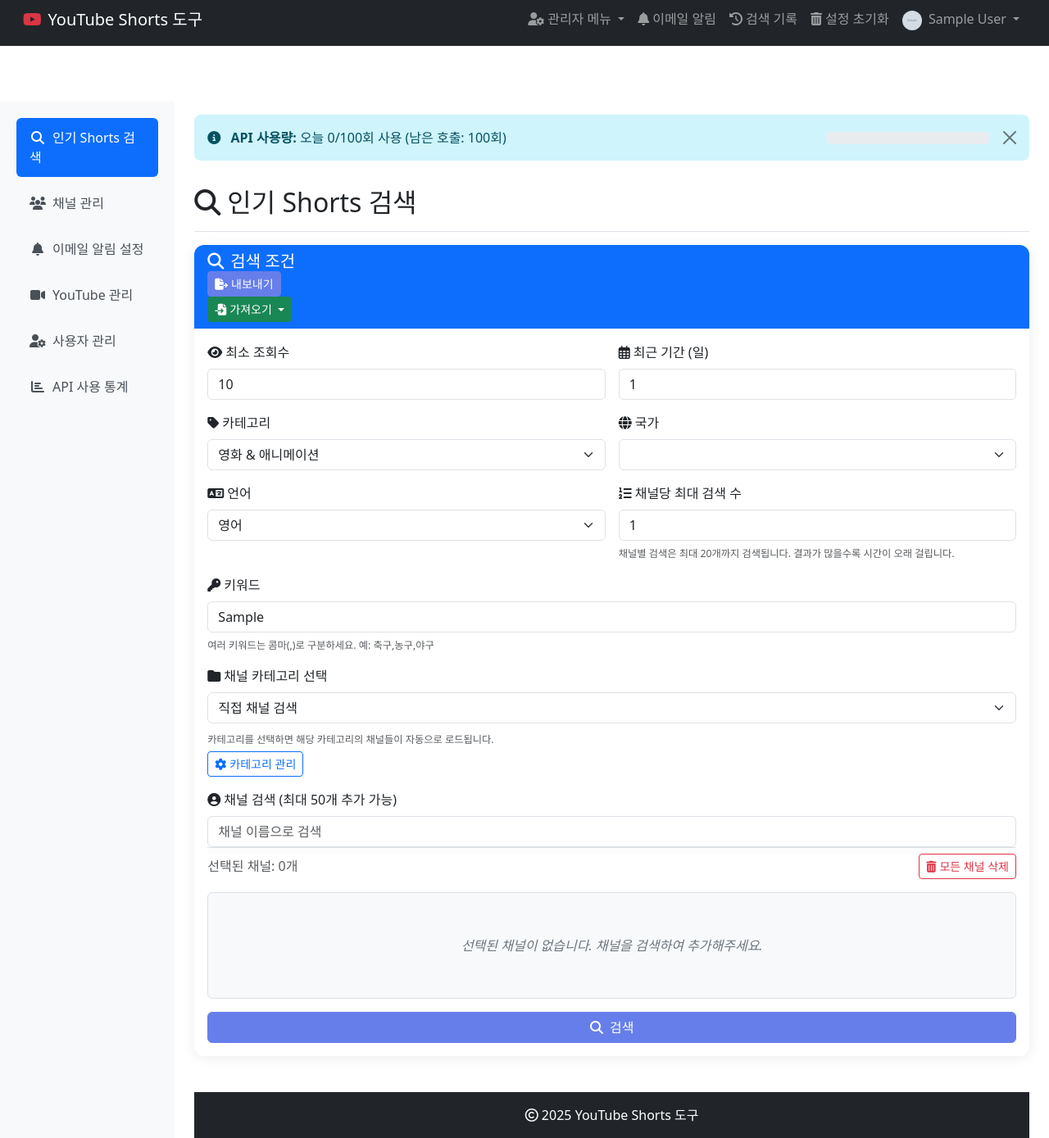
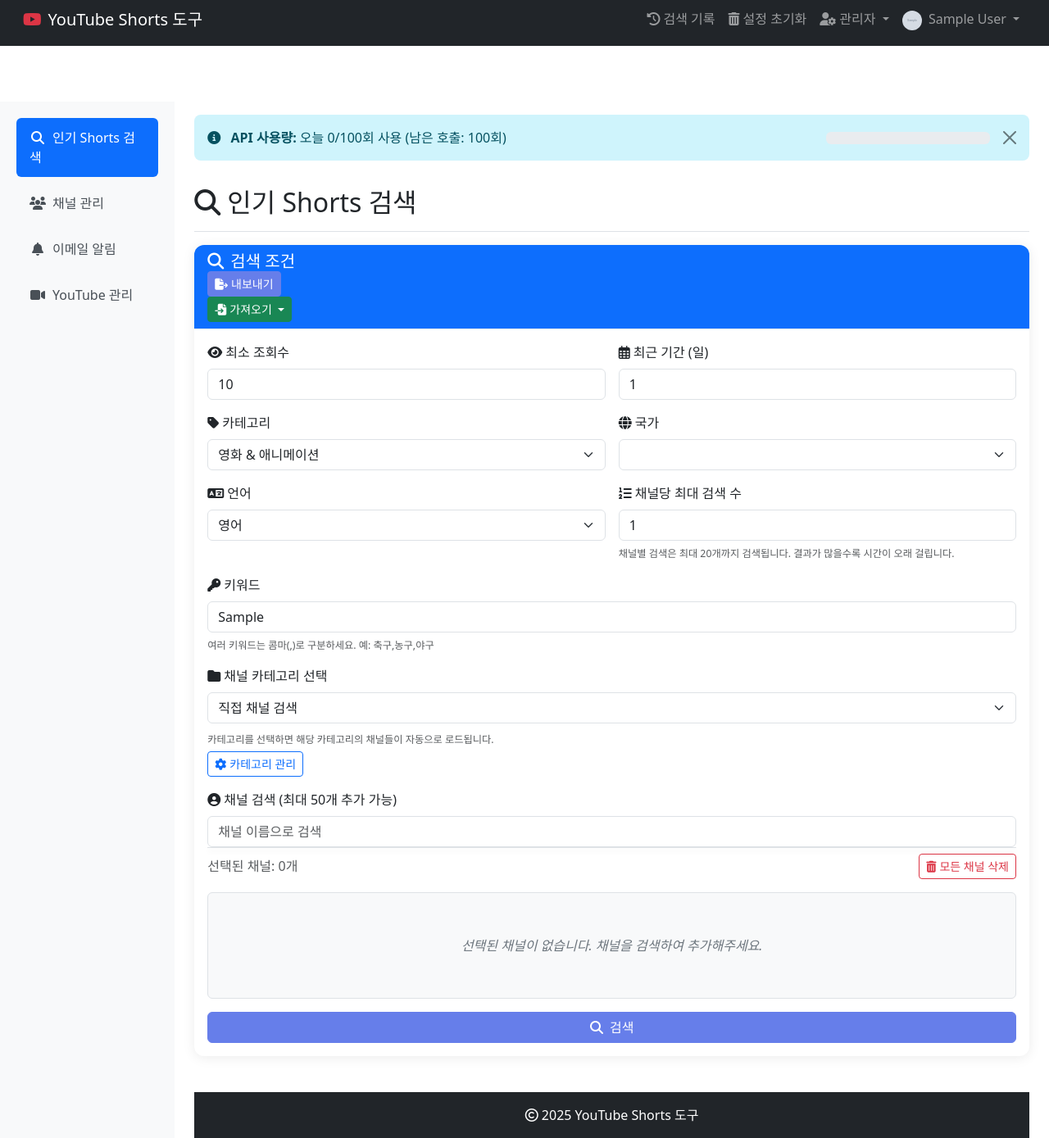
Before and after one commit to iops-leo/youtube-shorts-finder, a Flask app: page / in a window 1280 px wide. Shown: the whole page at 82% size. Run offline with Flask 3, Linux system fonts and the light colour scheme; a user stored in the database is signed in; tables that the repository leaves empty hold one stand-in row (values such as "Sample post"); grey boxes marked "Sample" are stand-in pictures; some libraries are stand-ins or nearby versions.

Commit message:
네비게이션 UI: 모바일 반응형 햄버거 메뉴 완전 재구성
- 모바일/데스크탑 구분된 네비게이션 구조로 완전 재작성
- 데스크탑: 좌측 고정 사이드바 + 상단 유틸리티 메뉴
- 모바일: 햄버거 버튼으로 모든 메뉴를 상단 네비게이션에 표시
- 중복 메뉴 제거 및 Bootstrap 표준 방식 적용
- JavaScript 이벤트 리스너 완전 재작성:
  * 모바일/데스크탑 버튼 모두 정상 동작
  * 메뉴 클릭 후 자동 네비게이션 닫기
  * 동일 기능 버튼간 상태 동기화
- 반응형 클래스 최적화 (d-lg-none, d-none d-lg-block)
- 모바일에서 메인 콘텐츠 전체 너비 사용 (col-12 col-lg-10)

🤖 Generated with [Claude Code](https://claude.ai/code)

Co-Authored-By: Claude <noreply@anthropic.com>

```diff
--- a/templates/index.html
+++ b/templates/index.html
@@ -19,37 +19,89 @@
             <a class="navbar-brand" href="/">
                 <i class="fab fa-youtube text-danger me-2"></i>YouTube Shorts 도구
             </a>
-            <button class="navbar-toggler" type="button" data-bs-toggle="collapse" data-bs-target="#navbarNav" aria-controls="navbarNav" aria-expanded="false" aria-label="Toggle navigation">
+
+            <button class="navbar-toggler" type="button" data-bs-toggle="collapse" data-bs-target="#navbarCollapse" aria-controls="navbarCollapse" aria-expanded="false" aria-label="Toggle navigation">
                 <span class="navbar-toggler-icon"></span>
             </button>
-            <div class="collapse navbar-collapse" id="navbarNav">
-                <ul class="navbar-nav ms-auto">
-                    {% if current_user.is_admin() %}
-                    <li class="nav-item dropdown">
-                        <a class="nav-link dropdown-toggle" href="#" id="adminDropdown" role="button" data-bs-toggle="dropdown" aria-expanded="false">
-                            <i class="fas fa-user-cog me-1"></i>관리자 메뉴
-                        </a>
-                        <ul class="dropdown-menu dropdown-menu-end bg-dark" aria-labelledby="adminDropdown">
-                            <li><a class="dropdown-item text-light" href="/admin/users"><i class="fas fa-users me-1"></i>사용자 관리</a></li>
-                            <li><a class="dropdown-item text-light" href="/admin/stats"><i class="fas fa-chart-line me-1"></i>API 통계</a></li>
-                        </ul>
-                    </li>
-                    {% endif %}
+
+            <div class="collapse navbar-collapse" id="navbarCollapse">
+                <!-- 모바일에서만 보이는 메인 메뉴 -->
+                <ul class="navbar-nav me-auto d-lg-none">
                     <li class="nav-item">
-                        <a class="nav-link" href="/notifications">
-                            <i class="fas fa-bell me-1"></i>이메일 알림
+                        <a class="nav-link" id="mobile-nav-search" href="#page-search">
+                            <i class="fas fa-search me-2"></i>인기 Shorts 검색
                         </a>
                     </li>
                     <li class="nav-item">
+                        <a class="nav-link" id="mobile-nav-channels" href="#page-channels">
+                            <i class="fas fa-users me-2"></i>채널 관리
+                        </a>
+                    </li>
+                    <li class="nav-item">
+                        <a class="nav-link" href="/notifications">
+                            <i class="fas fa-bell me-2"></i>이메일 알림
+                        </a>
+                    </li>
+                    <li class="nav-item">
+                        <a class="nav-link" href="/youtube-management">
+                            <i class="fas fa-video me-2"></i>YouTube 관리
+                        </a>
+                    </li>
+                    {% if current_user.is_admin() %}
+                    <li class="nav-item">
+                        <a class="nav-link" href="/admin/users">
+                            <i class="fas fa-user-cog me-2"></i>사용자 관리
+                        </a>
+                    </li>
+                    <li class="nav-item">
+                        <a class="nav-link" href="/admin/stats">
+                            <i class="fas fa-chart-bar me-2"></i>API 통계
+                        </a>
+                    </li>
+                    {% endif %}
+                    <li><hr class="dropdown-divider"></li>
+                </ul>
+
+                <!-- 데스크탑용 우측 메뉴 -->
+                <ul class="navbar-nav ms-auto">
+                    <!-- 데스크탑에서만 보이는 유틸리티 메뉴 -->
+                    <li class="nav-item d-none d-lg-block">
                         <a class="nav-link" href="#" id="historyButton" data-bs-toggle="modal" data-bs-target="#historyModal">
                             <i class="fas fa-history me-1"></i>검색 기록
                         </a>
                     </li>
-                    <li class="nav-item">
+                    <li class="nav-item d-none d-lg-block">
                         <a class="nav-link" href="#" id="resetSettings">
                             <i class="fas fa-trash-alt me-1"></i>설정 초기화
                         </a>
                     </li>
+
+                    <!-- 어드민 드롭다운 (데스크탑만) -->
+                    {% if current_user.is_admin() %}
+                    <li class="nav-item dropdown d-none d-lg-block">
+                        <a class="nav-link dropdown-toggle" href="#" id="adminDropdown" role="button" data-bs-toggle="dropdown" aria-expanded="false">
+                            <i class="fas fa-user-cog me-1"></i>관리자
+                        </a>
+                        <ul class="dropdown-menu dropdown-menu-end" aria-labelledby="adminDropdown">
+                            <li><a class="dropdown-item" href="/admin/users"><i class="fas fa-users me-1"></i>사용자 관리</a></li>
+                            <li><a class="dropdown-item" href="/admin/stats"><i class="fas fa-chart-line me-1"></i>API 통계</a></li>
+                        </ul>
+                    </li>
+                    {% endif %}
+
+                    <!-- 모바일용 유틸리티 메뉴 -->
+                    <li class="nav-item d-lg-none">
+                        <a class="nav-link" href="#" id="mobileHistoryButton" data-bs-toggle="modal" data-bs-target="#historyModal">
+                            <i class="fas fa-history me-1"></i>검색 기록
+                        </a>
+                    </li>
+                    <li class="nav-item d-lg-none">
+                        <a class="nav-link" href="#" id="mobileResetSettings">
+                            <i class="fas fa-trash-alt me-1"></i>설정 초기화
+                        </a>
+                    </li>
+
+                    <!-- 사용자 프로필 드롭다운 -->
                     <li class="nav-item dropdown">
                         <a class="nav-link dropdown-toggle" href="#" id="userDropdown" role="button" data-bs-toggle="dropdown" aria-expanded="false">
                             <img src="{{ current_user.picture }}" alt="프로필" class="rounded-circle me-1" style="width: 24px; height: 24px;">
@@ -75,8 +127,8 @@
 
     <div class="container-fluid mt-5 pt-3">
         <div class="row">
-            <!-- 사이드바 메뉴 -->
-            <div class="col-md-3 col-lg-2 d-md-block bg-light sidebar collapse show" id="sidebarMenu">
+            <!-- 사이드바 메뉴 (데스크탑에서만 표시) -->
+            <div class="col-lg-2 d-none d-lg-block bg-light sidebar" id="sidebarMenu">
                 <div class="position-sticky pt-3">
                     <ul class="nav flex-column">
                         <li class="nav-item">
@@ -90,33 +142,21 @@
                             </a>
                         </li>
                         <li class="nav-item">
-                            <a class="nav-link" id="nav-notifications" href="/notifications">
-                                <i class="fas fa-bell me-2"></i>이메일 알림 설정
+                            <a class="nav-link" href="/notifications">
+                                <i class="fas fa-bell me-2"></i>이메일 알림
                             </a>
                         </li>
                         <li class="nav-item">
-                            <a class="nav-link" id="nav-youtube-management" href="/youtube-management">
+                            <a class="nav-link" href="/youtube-management">
                                 <i class="fas fa-video me-2"></i>YouTube 관리
                             </a>
                         </li>
-                        {% if current_user.is_admin() %}
-                        <li class="nav-item">
-                            <a class="nav-link" href="/admin/users">
-                                <i class="fas fa-user-cog me-2"></i>사용자 관리
-                            </a>
-                        </li>
-                        <li class="nav-item">
-                            <a class="nav-link" href="/admin/stats">
-                                <i class="fas fa-chart-bar me-2"></i>API 사용 통계
-                            </a>
-                        </li>
-                        {% endif %}
                     </ul>
                 </div>
             </div>
 
             <!-- 메인 콘텐츠 영역 -->
-            <main class="col-md-9 ms-sm-auto col-lg-10 px-md-4">
+            <main class="col-12 col-lg-10 px-4">
                 {% with messages = get_flashed_messages(with_categories=true) %}
                     {% if messages %}
                         {% for category, message in messages %}
@@ -836,27 +876,46 @@
 
         // 메뉴 이벤트 리스너 설정
         setupNavigationListeners();
+
+        // 유틸리티 버튼들 이벤트 리스너 설정
+        setupUtilityButtons();
     });
 
     // 메뉴 이벤트 리스너 설정
     function setupNavigationListeners() {
+        // 데스크탑과 모바일 네비게이션 모두 처리
         document.querySelectorAll('.nav-link').forEach(navLink => {
             navLink.addEventListener('click', function(e) {
+                // 외부 링크나 특정 페이지로 이동하는 링크는 기본 동작 허용
                 if (this.getAttribute('href').startsWith('/admin/') ||
                     this.getAttribute('href').startsWith('/notifications') ||
                     this.getAttribute('href').startsWith('/youtube-management')) {
                     return;
                 }
 
+                // 모달이나 기타 기능 버튼들은 기본 동작 허용
+                if (this.hasAttribute('data-bs-toggle') ||
+                    this.id === 'resetSettings' ||
+                    this.id === 'mobileResetSettings' ||
+                    this.id === 'historyButton' ||
+                    this.id === 'mobileHistoryButton') {
+                    return;
+                }
+
                 e.preventDefault();
 
+                // 활성 상태 업데이트 (데스크탑과 모바일 모두)
                 document.querySelectorAll('.nav-link').forEach(link => {
                     link.classList.remove('active');
                 });
 
-                this.classList.add('active');
+                // 동일한 기능의 다른 버튼들도 활성화
+                const href = this.getAttribute('href');
+                document.querySelectorAll(`a[href="${href}"]`).forEach(link => {
+                    link.classList.add('active');
+                });
 
-                const targetId = this.getAttribute('href').substring(1);
+                const targetId = href.substring(1);
                 document.querySelectorAll('.page-content').forEach(page => {
                     page.style.display = 'none';
                 });
@@ -864,8 +923,32 @@
                 if (targetPage) {
                     targetPage.style.display = 'block';
                 }
+
+                // 모바일에서 메뉴 클릭 후 네비게이션 닫기
+                const navbarCollapse = document.getElementById('navbarCollapse');
+                if (window.innerWidth < 992 && navbarCollapse.classList.contains('show')) {
+                    const bsCollapse = new bootstrap.Collapse(navbarCollapse);
+                    bsCollapse.hide();
+                }
             });
         });
+    }
+
+    // 유틸리티 버튼들 이벤트 리스너 설정
+    function setupUtilityButtons() {
+        // 설정 초기화 버튼들 (데스크탑과 모바일)
+        const resetButtons = document.querySelectorAll('#resetSettings, #mobileResetSettings');
+        resetButtons.forEach(button => {
+            button.addEventListener('click', function(e) {
+                e.preventDefault();
+                if (confirm('모든 설정을 초기화하시겠습니까? 저장된 검색 기록과 설정이 모두 삭제됩니다.')) {
+                    localStorage.clear();
+                    location.reload();
+                }
+            });
+        });
+
+        // 검색 기록 버튼은 이미 data-bs-toggle로 처리되므로 별도 처리 불필요
     }
     </script>
 </body>
```
